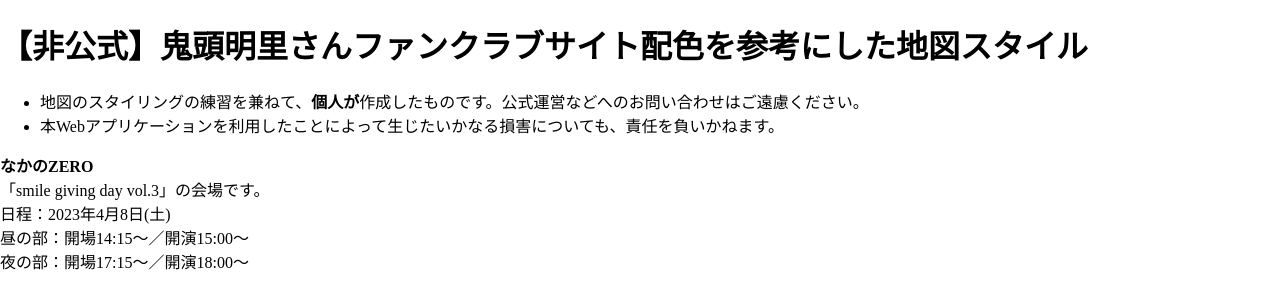
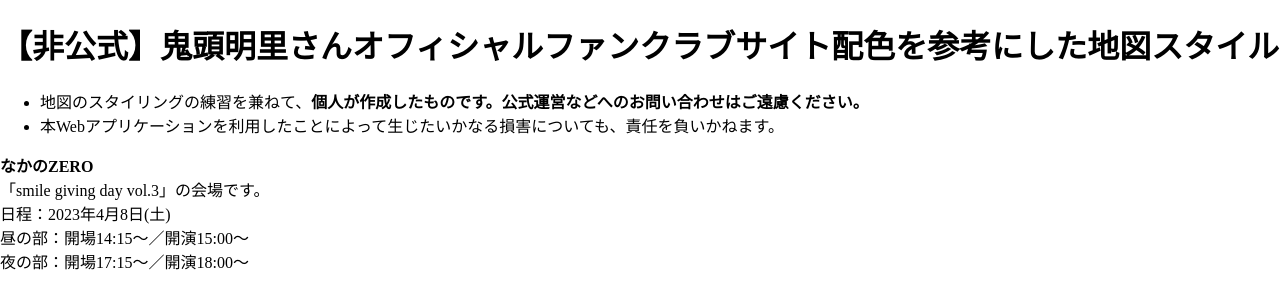
Before and after one commit to raokiey/kitoakari-fc-style-map, a plain HTML site: page index.html in a window 1280 px wide. Drawn offline with Linux system fonts and the light colour scheme; a script that the page names is missing.

Commit message:
Update: index.html
index.htmlの記載内容を微修正

```diff
--- a/index.html
+++ b/index.html
@@ -5,21 +5,21 @@
         <meta http-equiv="X-UA-Compatible" content="IE=edge" />
         <meta name="viewport" content="width=device-width,initial-scale=1.0" />
         <title>【非公式】鬼頭明里さんFCスタイルマップ</title>
-        <meta name="description" content="鬼頭明里さんのファンクラブサイトの配色を参考に、個人が地図のスタイルに落とし込んだものです。" />
+        <meta name="description" content="鬼頭明里さんのオフィシャルファンクラブサイトの配色を参考に、個人が地図のスタイルに落とし込んだものです。" />
 
         <!-- TwitterのOGP -->
         <meta name="twitter:card" content="summary_large_image" />
         <meta name="twitter:url" content="https://raokiey.github.io/kitoakari-fc-style-map/" />
         <meta name="twitter:title" content="【非公式】鬼頭明里さんFCスタイルマップ" />
-        <meta name="twitter:description" content="鬼頭明里さんのファンクラブサイトの配色を参考に、個人が地図のスタイルに落とし込んだものです。" />
+        <meta name="twitter:description" content="鬼頭明里さんのオフィシャルファンクラブサイトの配色を参考に、個人が地図のスタイルに落とし込んだものです。" />
         <meta name="twitter:image:src" content="https://raokiey.github.io/kitoakari-fc-style-map/fig/twitter-card.png" />
         <meta name="twitter:creator" content="@ra0kley" />
     </head>
 
     <body>
-        <h1>【非公式】鬼頭明里さんファンクラブサイト配色を参考にした地図スタイル</h1>
+        <h1>【非公式】鬼頭明里さんオフィシャルファンクラブサイト配色を参考にした地図スタイル</h1>
         <ul>
-	        <li type="disc">地図のスタイリングの練習を兼ねて、<b>個人が</b>作成したものです。公式運営などへのお問い合わせはご遠慮ください。</li>
+	        <li type="disc">地図のスタイリングの練習を兼ねて、<b>個人が作成したものです。公式運営などへのお問い合わせはご遠慮ください。</b></li>
 	        <li type="disc">本Webアプリケーションを利用したことによって生じたいかなる損害についても、責任を負いかねます。</li>
         </ul>
         <div
```
